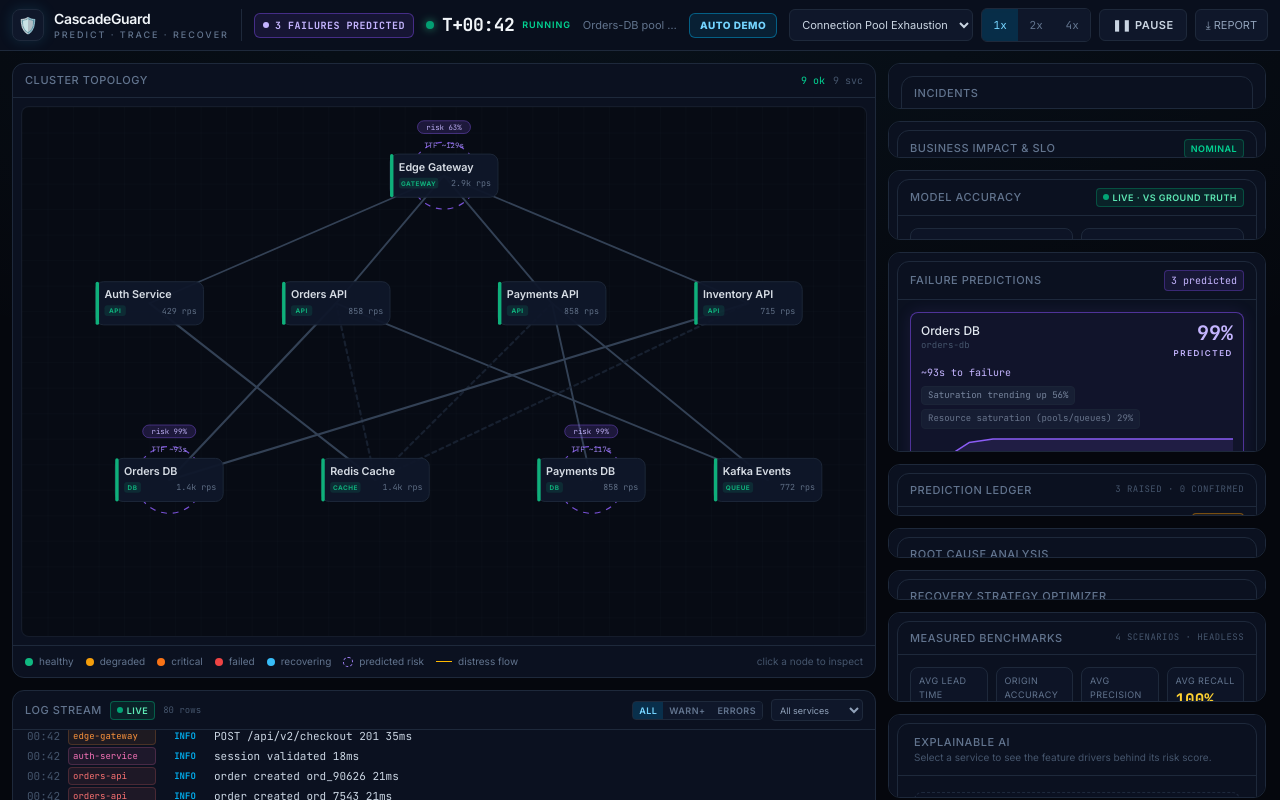
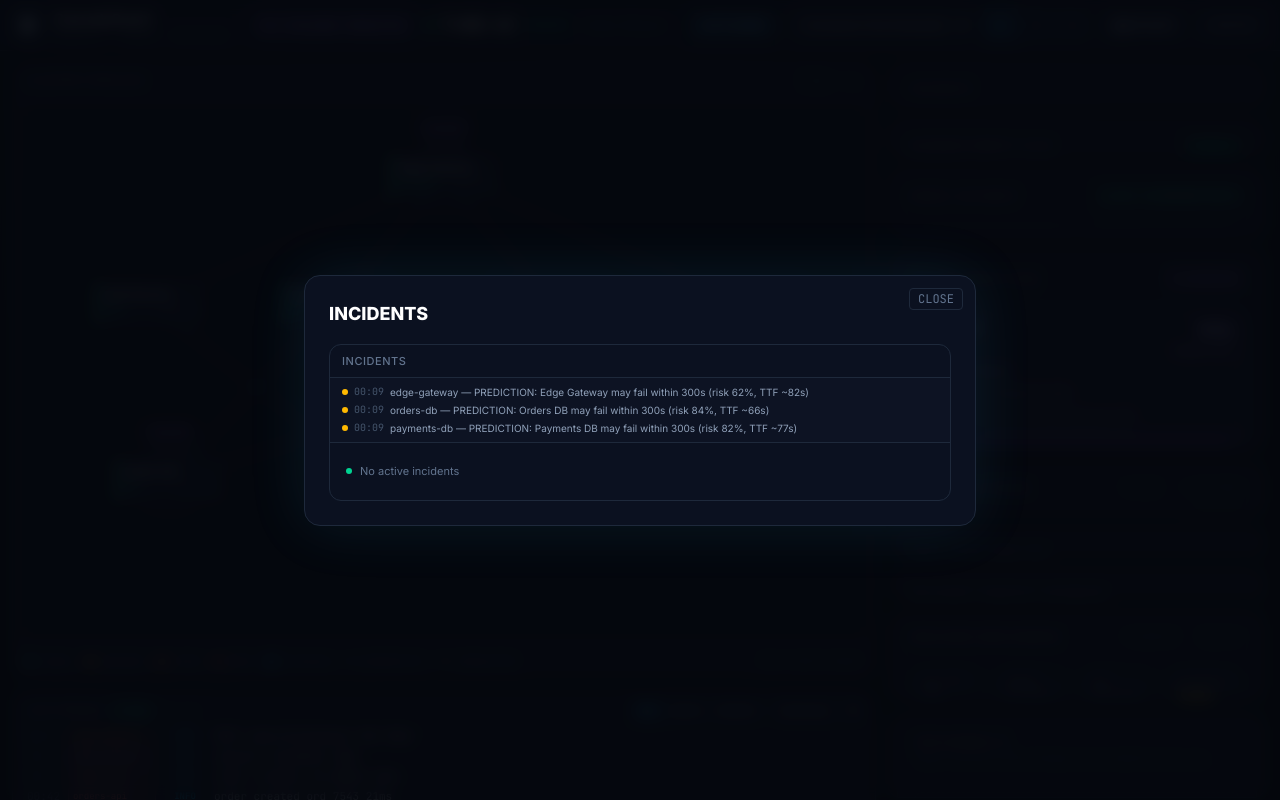
Before and after one commit to pal-123456789/cascadeguard, a React (Vite) app: page / in a window 1280 px wide. Both pictures are taken after a click on the element 1077 px from the left and 84 px from the top of the page. Shown: the top 800 px of the page. Built offline with nearby package versions, Linux system fonts and the light colour scheme.

Commit message:
feat: click any sidebar section opens full overlay panel

```diff
--- a/src/App.tsx
+++ b/src/App.tsx
@@ -35,6 +35,23 @@ export default function App() {
   }, [])
 
   const [expandedSection, setExpandedSection] = useState<string | null>(null)
+  const [openPanelId, setOpenPanelId] = useState<string | null>(null)
+
+  const openPanelComp = openPanelId ? (['incidents','impact','accuracy','risk','ledger','rootcause','recovery','benchmarks','explainable'].find((id) => id === openPanelId) ? (() => {
+    // Return the component for the open panel
+    const map: Record<string, React.ReactNode> = {
+      'incidents': <IncidentPanel incidents={snap.incidents} alerts={snap.alerts} simTime={snap.simTime} />,
+      'impact': <ImpactPanel impact={snap.impact} services={snap.services} />,
+      'accuracy': <AccuracyPanel accuracy={snap.accuracy} />,
+      'risk': <RiskPanel risks={snap.risks} services={snap.services} selectedId={selected} tick={snap.tick} scenarioId={snap.scenarioId} />,
+      'ledger': <PredictionLedger ledger={snap.ledger} services={snap.services} />,
+      'rootcause': <RootCausePanel hypotheses={snap.rootCauses} services={snap.services} />,
+      'recovery': <RecoveryPanel projections={snap.projections} appliedStrategies={snap.appliedStrategies} services={snap.services} />,
+      'benchmarks': <BenchmarksPanel />,
+      'explainable': <ExplainablePanel service={selected ? snap.services[selected] ?? null : Object.values(snap.services).find((s) => s.status !== 'healthy') ?? null} />,
+    }
+    return map[openPanelId] || null
+  })() : null) : null
 
   const [judgeTour, setJudgeTour] = useState<number | null>(
     typeof window !== 'undefined' && window.location.search.includes('judge=1') ? 0 : null,
@@ -253,8 +270,8 @@ export default function App() {
             <div
               key={sec.id}
               className={`panel-scroll rounded-xl border border-edge bg-panel transition-all duration-300 cursor-pointer hover:border-slate-600 ${expandedSection === sec.id ? 'max-h-[600px]' : 'max-h-[200px]'}`}
-              onClick={() => setExpandedSection(expandedSection === sec.id ? null : sec.id)}
-              title={expandedSection === sec.id ? 'Click to collapse' : 'Click to expand'}
+              onClick={() => setOpenPanelId(sec.id)}
+              title="Click to open full panel"
             >
               <div className={`${expandedSection === sec.id ? 'p-3' : 'p-2 overflow-hidden'}`}>
                 {sec.comp}
@@ -271,6 +288,26 @@ export default function App() {
           onClose={() => setSelected(null)}
           onApplyStrategy={(id) => actions.applyStrategy(id)}
         />
+      )}
+
+      {openPanelId && (
+        <div className="fixed inset-0 z-[70] bg-void/90 backdrop-blur-sm flex items-center justify-center p-6">
+          <div className="relative w-full max-w-2xl max-h-[85vh] overflow-y-auto rounded-2xl border border-edge bg-panel shadow-[0_0_60px_rgba(56,189,248,0.1)] p-6">
+            <button onClick={() => setOpenPanelId(null)} className="absolute top-3 right-3 text-xs font-mono text-slate-500 hover:text-white border border-edge rounded px-2 py-0.5">CLOSE</button>
+            <h3 className="text-lg font-extrabold text-white mb-4">{['incidents','impact','accuracy','risk','ledger','rootcause','recovery','benchmarks','explainable'].find((id) => id === openPanelId) ? ({'incidents':'INCIDENTS','impact':'BUSINESS IMPACT & SLO','accuracy':'MODEL ACCURACY','risk':'FAILURE PREDICTIONS','ledger':'PREDICTION LEDGER','rootcause':'ROOT CAUSE ANALYSIS','recovery':'RECOVERY STRATEGY OPTIMIZER','benchmarks':'MEASURED BENCHMARKS','explainable':'EXPLAINABLE AI'} as Record<string,string>)[openPanelId] : ''}</h3>
+            <div className="space-y-4">
+              {openPanelId === 'incidents' && <IncidentPanel incidents={snap.incidents} alerts={snap.alerts} simTime={snap.simTime} />}
+              {openPanelId === 'impact' && <ImpactPanel impact={snap.impact} services={snap.services} />}
+              {openPanelId === 'accuracy' && <AccuracyPanel accuracy={snap.accuracy} />}
+              {openPanelId === 'risk' && <RiskPanel risks={snap.risks} services={snap.services} selectedId={selected} tick={snap.tick} scenarioId={snap.scenarioId} />}
+              {openPanelId === 'ledger' && <PredictionLedger ledger={snap.ledger} services={snap.services} />}
+              {openPanelId === 'rootcause' && <RootCausePanel hypotheses={snap.rootCauses} services={snap.services} />}
+              {openPanelId === 'recovery' && <RecoveryPanel projections={snap.projections} appliedStrategies={snap.appliedStrategies} services={snap.services} />}
+              {openPanelId === 'benchmarks' && <BenchmarksPanel />}
+              {openPanelId === 'explainable' && <ExplainablePanel service={selected ? snap.services[selected] ?? null : Object.values(snap.services).find((s) => s.status !== 'healthy') ?? null} />}
+            </div>
+          </div>
+        </div>
       )}
 
       {/* ── Footer ─────────────────────────────────────────────── */}
```
